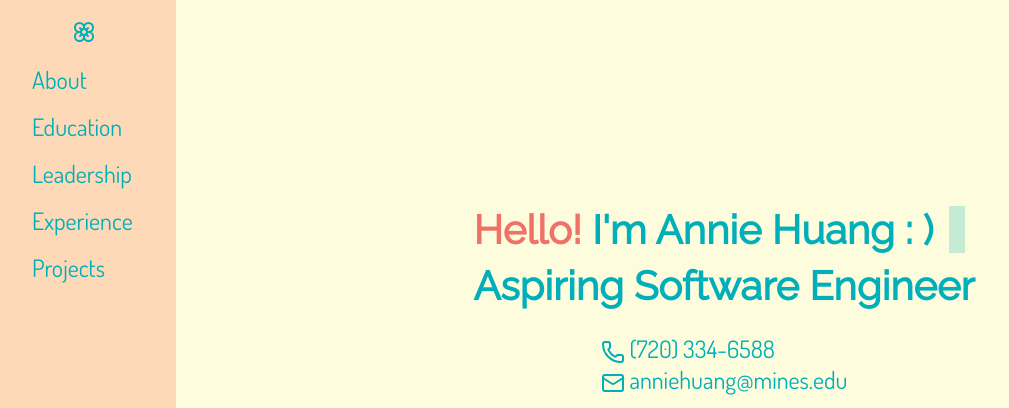
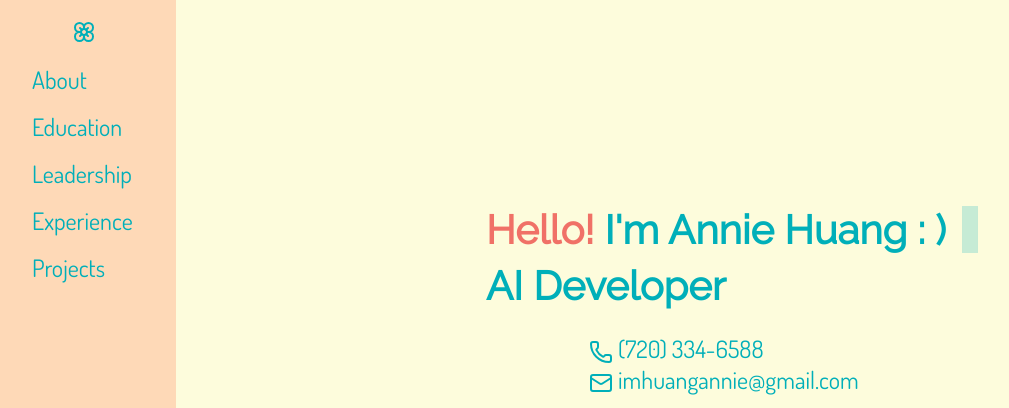
Before and after one commit to AnnAnnHuang/AnnAnnHuang.github.io, a plain HTML site: page index.html in a window 1280 px wide. Shown: the top 408 px of the page, without its empty margins (8-1017 px from the left). Drawn offline with nearby package versions, Linux system fonts and the light colour scheme.

Commit message:
Update Personal Information

```diff
--- a/index.html
+++ b/index.html
@@ -30,11 +30,11 @@
 				<div class="typed-out">
 					<span class="highlight">Hello!</span> I'm Annie Huang : ) </div>
 			</div>
-			<div>Aspiring Software Engineer</div>
+			<div>AI Developer</div>
 		</h1>
 		<div>
 			<p class="contact"><i data-lucide="phone"></i> (720) 334-6588
-				<i data-lucide="mail"></i> anniehuang@mines.edu</p>
+				<i data-lucide="mail"></i> imhuangannie@gmail.com</p>
 		</div>
 		<div class="button-container"><a href="https://www.linkedin.com/in/huang-a-annie/" target="_blank" class="btn"><i data-lucide="linkedin"></i></a> <a href="https://github.com/AnnAnnHuang" target="_blank" class="btn"><i data-lucide="github"></i></a> <a href="https://www.instagram.com/artbyanani/" target="_blank" class="btn"><i data-lucide="instagram"></i></a><a href="https://x.com/artbyanani" target="_blank" class="btn"><i data-lucide="twitter"></i></a></div>
 	</section>
```
